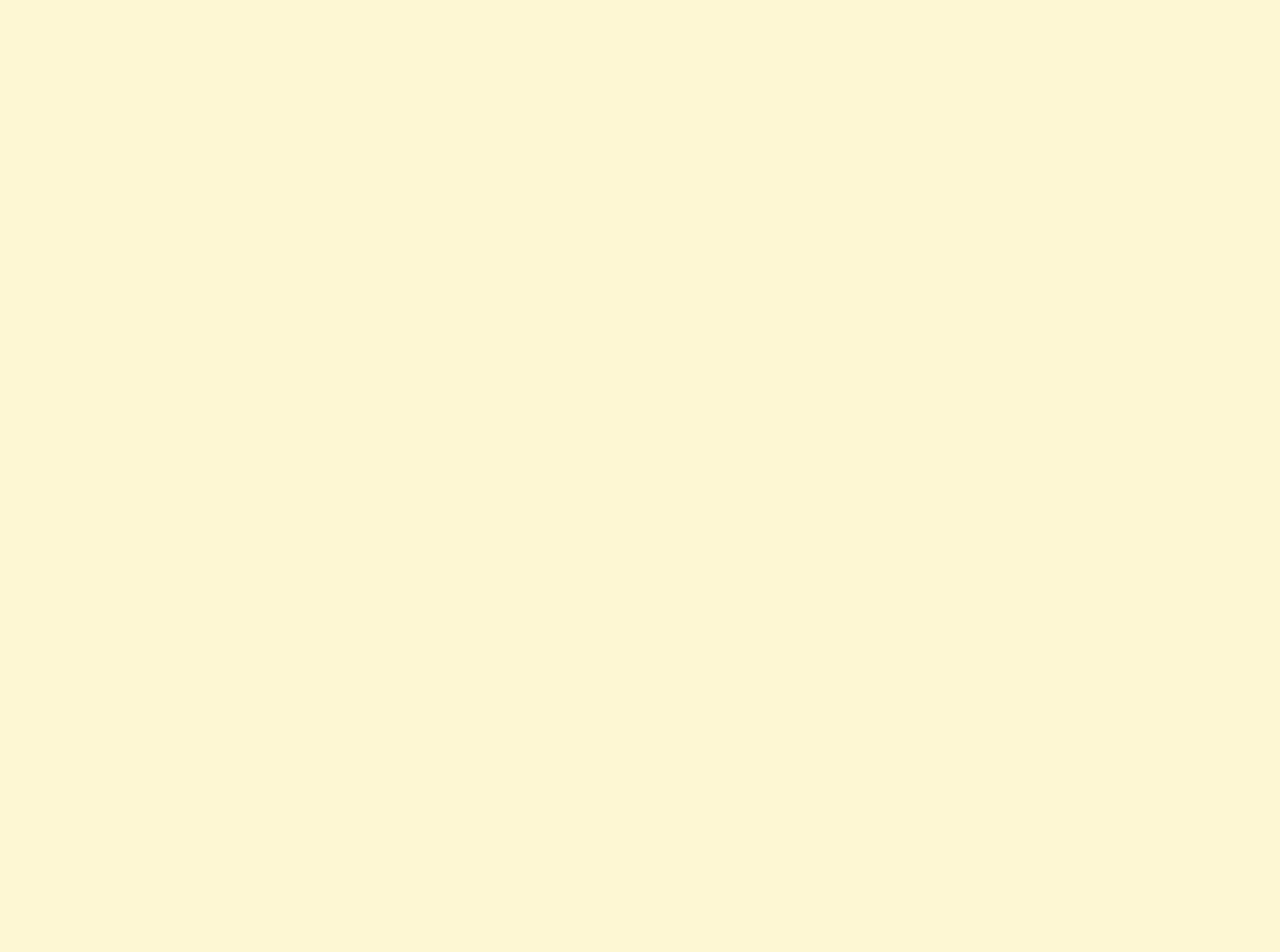
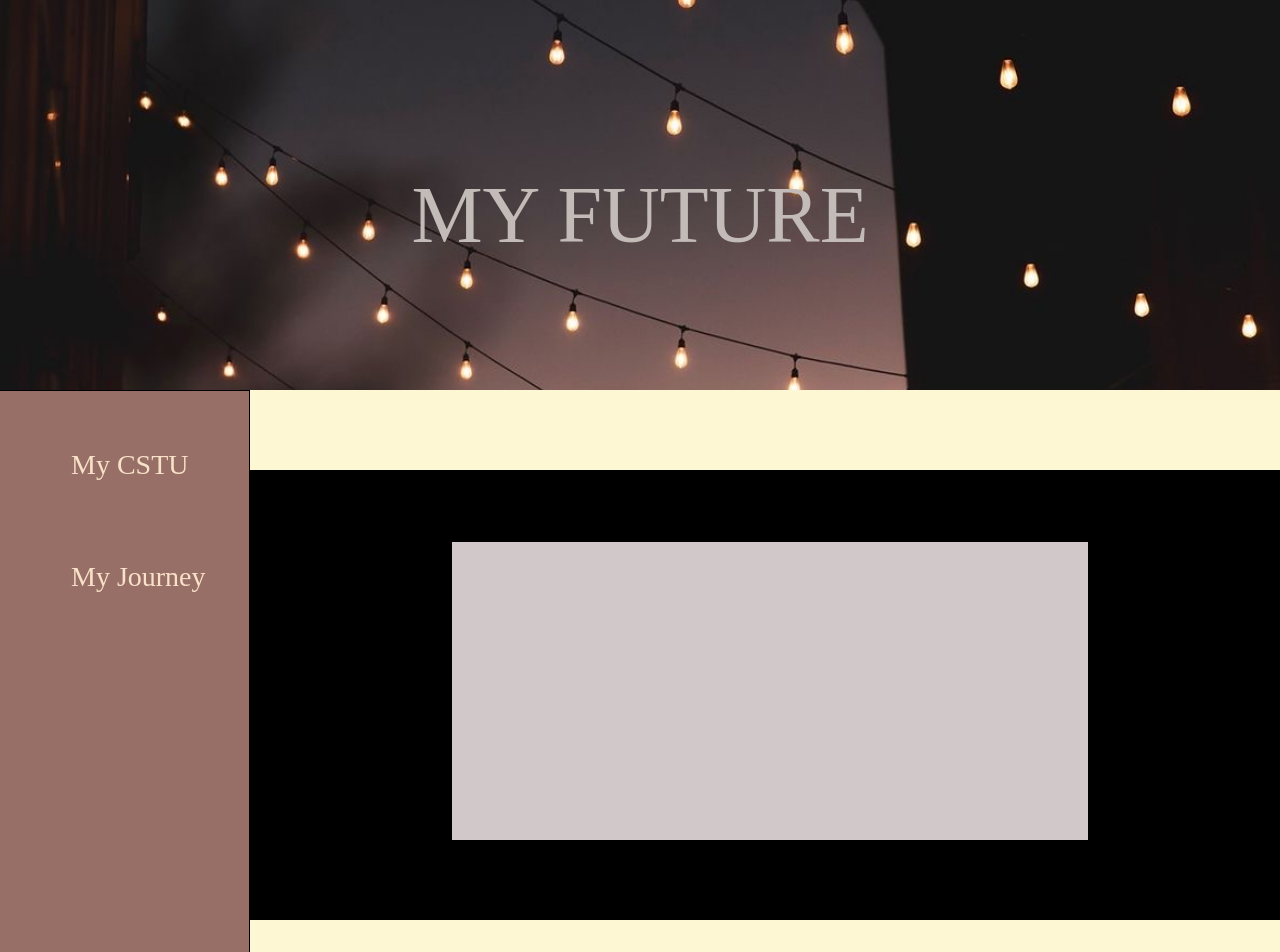
Before and after one commit to ChayananMariwan/6709650219_MyCSTUStory, a plain HTML site: page myfuture.html in a window 1280 px wide. Shown: the top 952 px of the page. Before the commit the page ends 800 px from the top, so only its background shows below. Drawn offline with Linux system fonts and the light colour scheme; a web font is replaced by a local one.

Commit message:
Arrange the structure of the myfuture.html file, add BG color and add the footer.

```diff
--- a/myfuture.html
+++ b/myfuture.html
@@ -4,12 +4,32 @@
 <head>
     <meta charset="UTF-8">
     <meta name="viewport" content="width=device-width, initial-scale=1.0">
-    <title>My CSTU Story</title>
+    <title>My Future</title>
     <link rel="stylesheet" href="mystyle.css">
 </head>
 
 <body>
+    <div class="BGF">
+        <p class="headerF">MY FUTURE</p>
+    </div>
+    <div class="menu">
+        <p class="menuC">My CSTU</p>
 
+        <p class="menuC">My Journey</p>
+    </div>
+    <div class="contentF">
+        <div class="subcont">
+
+        </div>
+        <p class="do"></p>
+    </div>
+    <div class="last">
+        <img id="last" src="resources/last.JPG">
+        <p class="finish">THANK YOU</p>
+    </div>
+    <footer>
+        <h4 class="c">Copyright 2024 | My Future</h4>
+    </footer>
 </body>
 
 </html>
--- a/mystyle.css
+++ b/mystyle.css
@@ -612,19 +612,117 @@ article {
     margin-left: 0px;
 }
 
-/*--------------- Footer ----------------*/
-
-.jn {
-    font-family: "DM Serif Text", serif;
-    color: white;
-    font-weight: 200;
-    text-align: center;
-    padding: 30px;
-}
-
 /*>>>>>>>>>>>>>>>>>>>>>>>>>>>>>>>>>>>>>>>>>   myfuture.html   <<<<<<<<<<<<<<<<<<<<<<<<<<<<<<<<<<<<<<<<<<<<<<<*/
-
 
 /*--------------- Header ----------------*/
 
-/*--------------- Footer ----------------*/
+.BGF {
+    box-sizing: border-box;
+    padding: 10px;
+    width: 100%;
+    background-color: white;
+    height: 400px;
+    background-image: url("resources/BG\ Future.JPG");
+    background-position: center;
+    background-size: cover;
+    background-repeat: no-repeat;
+
+}
+
+.headerF {
+    color: #c3bbb7;
+    font-size: 80px;
+    font-weight: 300;
+    font-family: "DM Serif Text", serif;
+    padding: 30px;
+    padding-top: 90px;
+    text-align: center;
+    clear: both;
+}
+
+/*--------------- Menu Bar ----------------*/
+
+.menu {
+    box-sizing: border-box;
+    padding: 30px;
+    padding-left: 80px;
+    width: 20%;
+    background-color: #986F66;
+    height: 1300px;
+    text-align: left;
+    border: 1px solid black;
+    float: left;
+    margin-bottom: -300px;
+}
+
+.menuC {
+    font-family: "DM Serif Text", serif;
+    color: #F8E1C9;
+    font-style: normal;
+    font-weight: 400;
+    font-size: 28px;
+    margin-bottom: 80px;
+
+}
+
+.contentF {
+    box-sizing: border-box;
+    padding: 200px;
+
+    margin-top: 80px;
+    width: 80%;
+    background-color: black;
+    height: 450px;
+    text-align: center;
+    border: 1px solid black;
+    float: right;
+}
+
+.do {
+    color: rgb(209, 201, 201);
+    font-size: 20px;
+    font-weight: 300;
+    font-family: "DM Serif Text", serif;
+}
+
+.subcont {
+    box-sizing: border-box;
+    padding: 30px;
+    margin-top: -130px;
+    width: 100%;
+    background-color: rgb(209, 201, 201);
+    height: 300px;
+    text-align: center;
+    border: 1px solid black;
+    color: #131313;
+    font-family: kanit;
+    font-weight: 400;
+    font-size: 16px;
+}
+
+.last {
+    box-sizing: border-box;
+    padding: 30px;
+    width: 80%;
+    background-color: #FEFEFE;
+    height: 690px;
+    text-align: center;
+    border: 1px solid black;
+    float: right;
+    margin-top: 80px;
+    margin-bottom: -300px;
+}
+
+.finish {
+    font-family: "DM Serif Text", serif;
+    font-style: normal;
+    font-weight: 500;
+    font-size: 60px;
+    text-align: center;
+    color: #87635C;
+}
+
+#last {
+    width: 400px;
+    text-align: center;
+}
```
Also changed, not shown: myjourney.html (+2 -2 lines).
